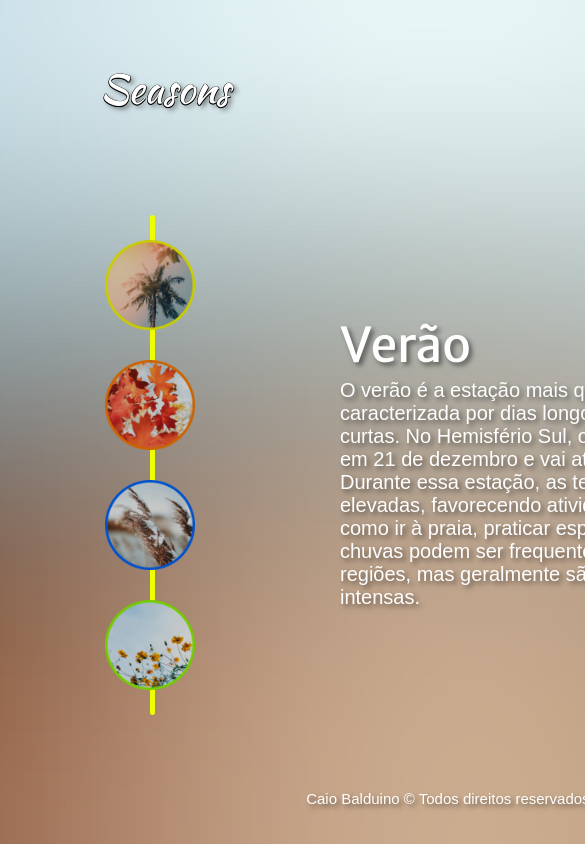
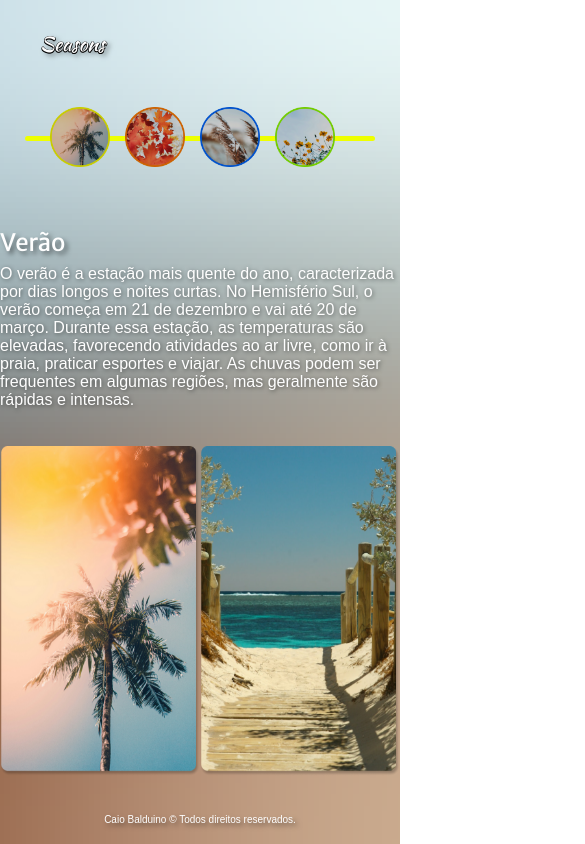
Before and after one commit to Caiobaldudev/season-nav, a plain HTML site: page index.html in a window 390 px wide. Shown: the top 844 px of the page, 585 px wide, since content can reach past the window. Drawn offline with Linux system fonts and the light colour scheme.

Commit message:
feat: responsive media query break 700 px

```diff
--- a/style.css
+++ b/style.css
@@ -41,7 +41,7 @@ body {
     "header header header"
     "side content imgs"
     "footer footer footer";
-    transition: background 0.5s ease-in-out;
+  transition: background 0.5s ease-in-out;
 }
 
 .logo {
@@ -121,7 +121,7 @@ h1 {
   font-size: 2rem;
   width: 40rem;
   text-align: start;
-  text-shadow: 3px 3px 5px rgba(0, 0, 0, 0.5);
+  text-shadow: 1px 1px 4px rgba(0, 0, 0, 0.5);
 }
 
 .js-tabcontent section {
@@ -195,3 +195,75 @@ h1 {
     transform: translate3d(0px, 0, 0);
   }
 }
+
+@media (max-width: 700px) {
+  body {
+    display: grid;
+    grid-template-columns: 1fr;
+    grid-template-areas:
+      "header"
+      "nav"
+      "imgs"
+      "footer";
+  }
+
+  .logo {
+    grid-area: header;
+    padding: 1rem 4rem;
+  }
+
+  .logo h1 {
+    font-size: 2rem;
+  }
+
+  .seasons-list {
+    grid-area: nav;
+    flex-direction: row;
+    gap: 1.5rem;
+  }
+
+  .seasons-list img {
+    width: 6rem;
+    height: 6rem;
+  }
+
+  .back-line {
+    grid-area: nav;
+    width: 35rem;
+    height: 5px;
+    position: relative;
+    left: 0;
+    margin-top: 2.9rem;
+  }
+
+  .grid-section {
+    grid-template-columns: 1fr;
+    display: flex;
+    flex-direction: column;
+    gap: 9rem;
+  }
+
+  .titulo {
+    grid-area: content;
+    font-size: 2.4rem;
+  }
+
+  .seasons-description {
+    grid-area: content2;
+  }
+
+  .seasons-description p {
+    font-size: 1.6rem;
+  }
+  .seasons-imgs {
+    grid-area: imgs;
+  }
+
+  .seasons-imgs img {
+    width: 20rem;
+  }
+  .footer p {
+    font-size: 1rem;
+    grid-area: footer;
+  }
+}
```
